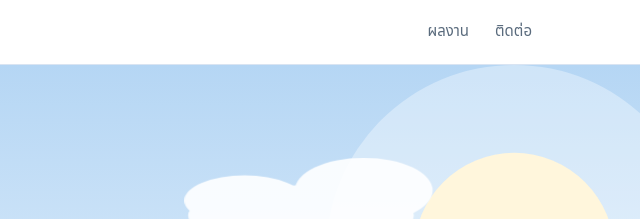
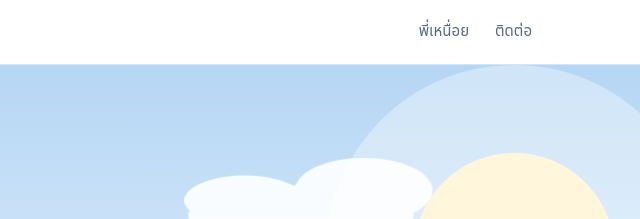
Before and after one commit to KittikornThraisunthorn/Portfolio, a plain HTML site: page index.html in a window 1280 px wide. Shown: the top 219 px of the page, 640-1280 px from the left. Drawn offline with Linux system fonts and the light colour scheme; a web font is replaced by a local one.

Commit message:
Updateportfนlio website

```diff
--- a/index.html
+++ b/index.html
@@ -10,7 +10,7 @@
 </head>
 <body>
 <header><div class="wrap"><a class="logo" href="#top">Kittikorn Thraisunthorn</a>
-<nav><a href="#portfolio">ผลงาน</a><a href="#contact">ติดต่อ</a></nav></div></header>
+<nav><a href="#portfolio">พี่เหนื่อย</a><a href="#contact">ติดต่อ</a></nav></div></header>
 <main id="top">
 <div class="hero"><svg class="hbg" viewBox="0 0 1440 560" preserveAspectRatio="xMidYMax slice" aria-hidden="true">
 <defs><linearGradient id="hs" x1="0" y1="0" x2="0" y2="1"><stop offset="0" stop-color="#B5D6F4"/><stop offset=".6" stop-color="#EAF4FD"/><stop offset="1" stop-color="#fff"/></linearGradient></defs>
```
